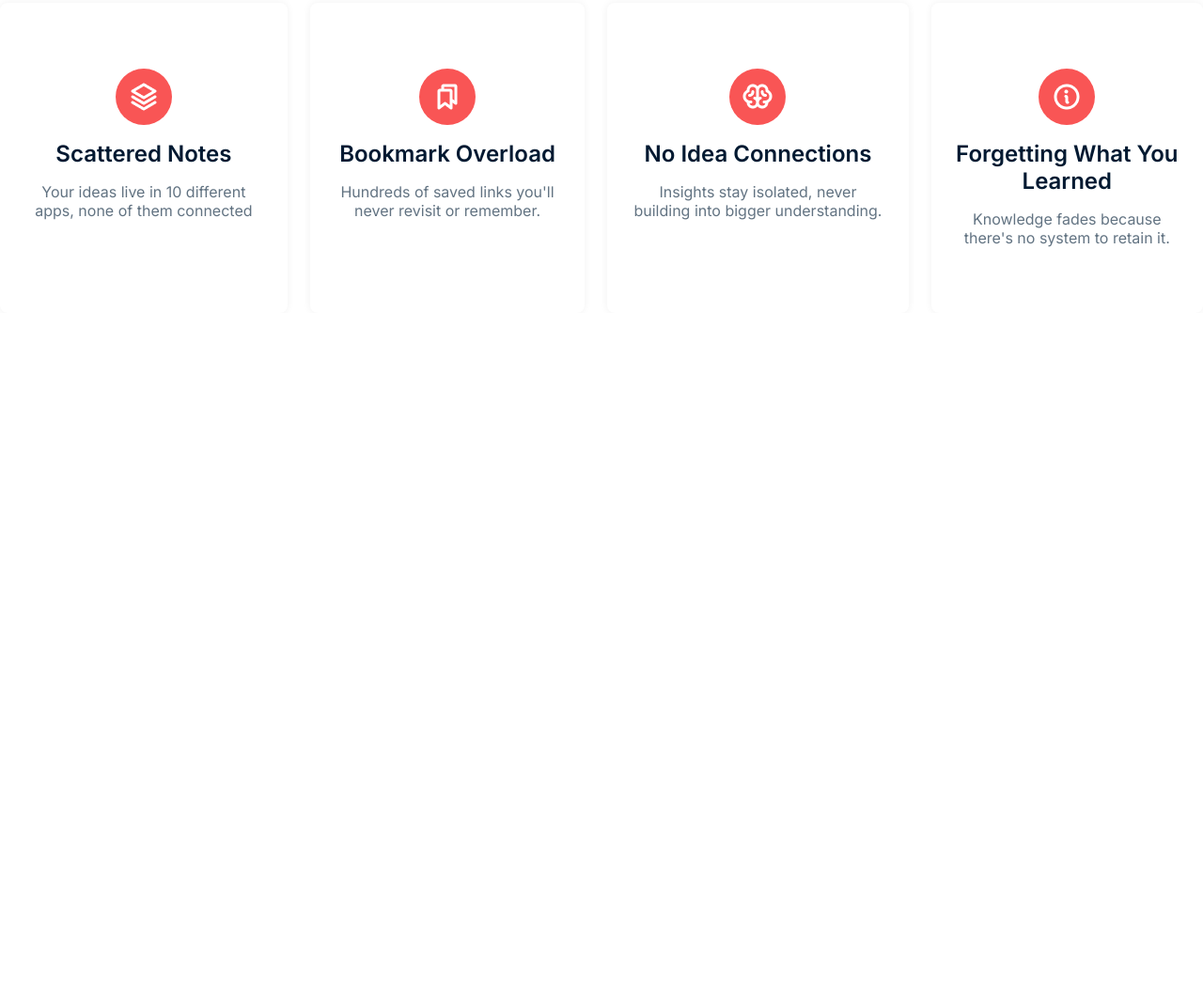
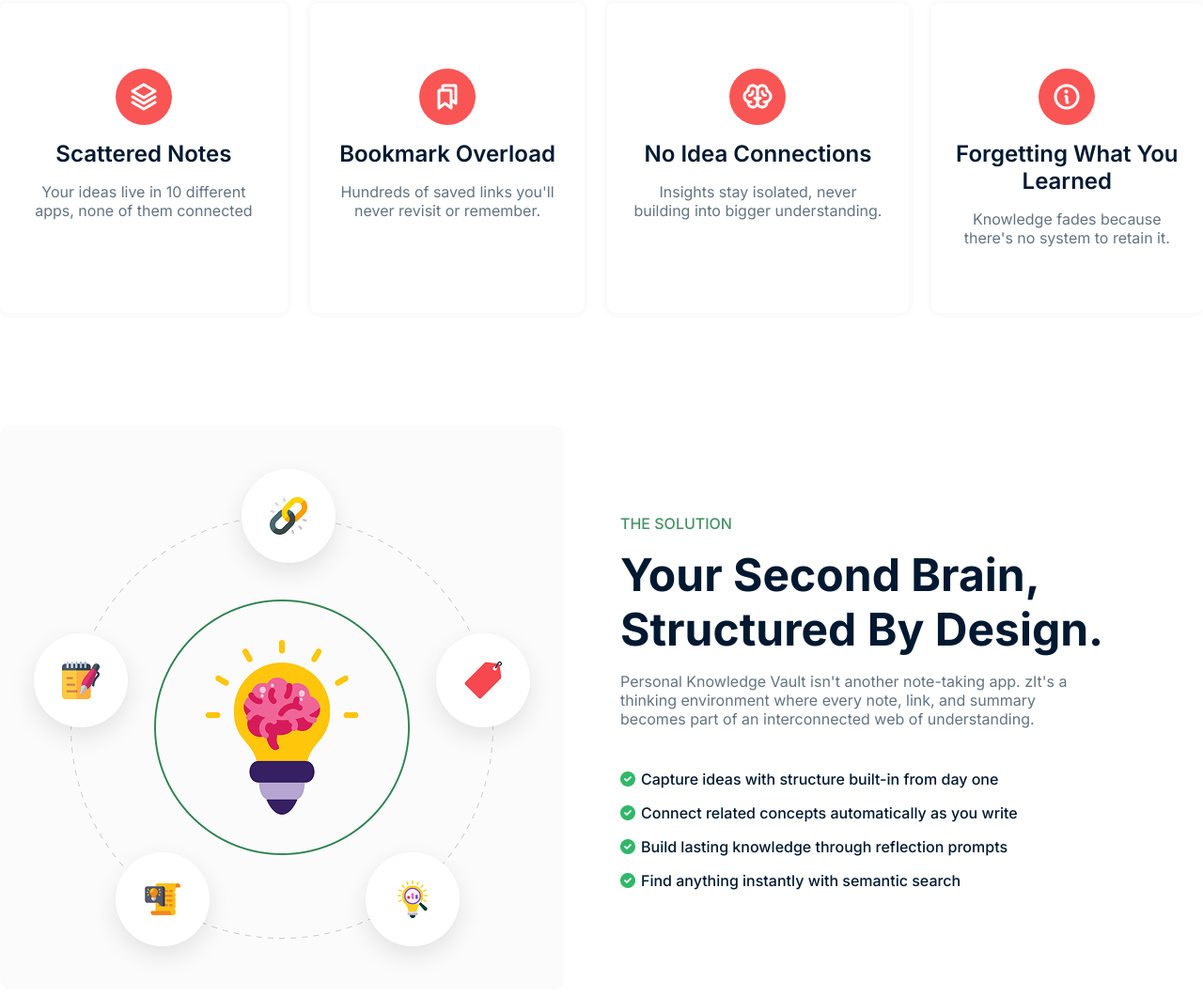
Before and after one commit to khadijakhatun79/Assignment-1, a plain HTML site: page index.html in a window 1280 px wide. Shown: the part 986-2047 px from the top of the page at 94% size. Before the commit the page ends 1319 px from the top, so only its background shows below. Drawn offline with Linux system fonts and the light colour scheme.

Commit message:
brain section update

```diff
--- a/index.html
+++ b/index.html
@@ -57,7 +57,8 @@
     <section class="note-area">
         <div class="title-area">
             <h2 class="sec-title">Notes don't fail, Structure does.</h2>
-            <p class="sec-text">You're not bad at learning. Your tools just weren't built for how knowledge actually works.</p>
+            <p class="sec-text">You're not bad at learning. Your tools just weren't built for how knowledge actually
+                works.</p>
         </div>
         <div class="note-wrapper">
             <div class="note-card">
@@ -90,5 +91,37 @@
             </div>
         </div>
     </section>
+    <section>
+        <div class="brain-section">
+            <div class="brain-wrapper">
+                <div class="blog-image"><img src="assets/knowledge.png" alt=""></div>
+                <div class="box-content">
+                    <div class="title-area">
+                        <span class="sub-title">The Solution</span>
+                        <h2 class="sec-title">Your second brain,
+                            structured by design.</h2>
+                        <p class="sec-text">Personal Knowledge Vault isn't another note-taking app. zIt's a thinking
+                            environment where every note, link, and summary becomes part of an interconnected web of
+                            understanding.</p>
+
+                    </div>
+                    <ul class="checklist">
+                        <li><i class="fa-solid fa-circle-check"></i>Capture ideas with structure built-in from day one</li>
+                        <li><i class="fa-solid fa-circle-check"></i>Connect related concepts automatically as you write</li>
+                        <li><i class="fa-solid fa-circle-check"></i>Build lasting knowledge through reflection prompts</li>
+                        <li><i class="fa-solid fa-circle-check"></i>Find anything instantly with semantic search</li>
+
+                    </ul>
+
+                </div>
+
+            </div>
+
+
+
+
+        </div>
+    </section>
 </body>
+
 </html>
--- a/style.css
+++ b/style.css
@@ -321,3 +321,72 @@ nav .menu a {
   color: #627382;
 
 }
+/* note area section end */
+/* brain-section */
+.brain-section{
+max-width: 1360px;
+display: block;
+margin:auto;
+padding: 120px 0;
+
+}
+.brain-wrapper{
+  display: flex;
+  gap: 60px;
+  align-items: center;
+}
+.box-content{
+max-width: 600px;
+}
+.box-content .title-area{
+  text-align: left;
+}
+.box-content .sub-title{
+font-family: 'Inter';
+font-weight: 500;
+font-size: 16px;
+line-height: 20px;
+text-transform: uppercase;
+color: #469165;
+display: block;
+margin-bottom: 16px;
+
+}
+.box-content .sec-title{
+font-family: 'Inter';
+font-style: normal;
+line-height: 58px;
+text-transform: capitalize;
+color: #001931;
+margin-bottom:16px;
+
+}
+.box-content .checklist li{
+
+font-family: 'Inter';
+font-style: normal;
+font-weight: 500;
+font-size: 16px;
+line-height: 20px;
+color: #001931;
+list-style: none;
+margin-bottom: 16px;
+
+
+
+}
+.box-content .checklist li i{
+  color: #30B868;
+  margin-right: 6px;
+
+}
+.box-content .sec-text{
+font-family: 'Inter';
+font-style: normal;
+font-weight: 400;
+font-size: 16px;
+color: #627382;
+
+max-width: 510px;
+
+}
```
Lines whose indentation alone changed are shown as unchanged.
